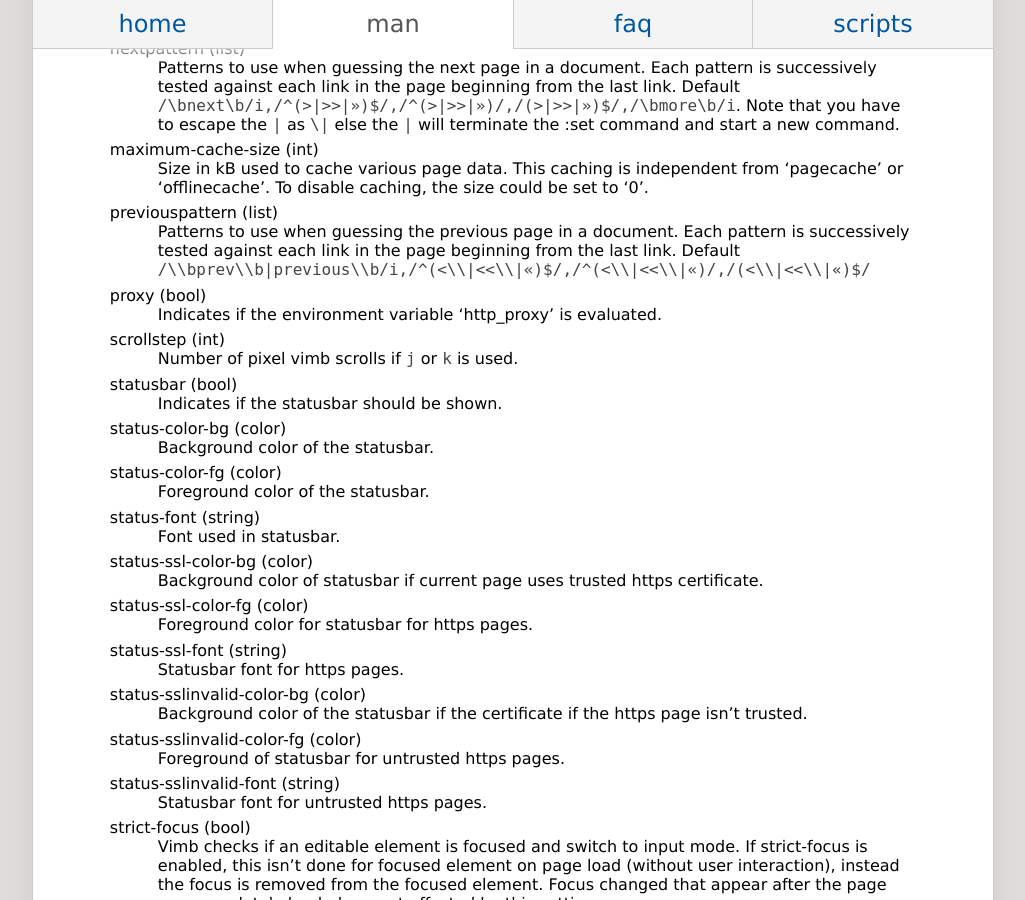
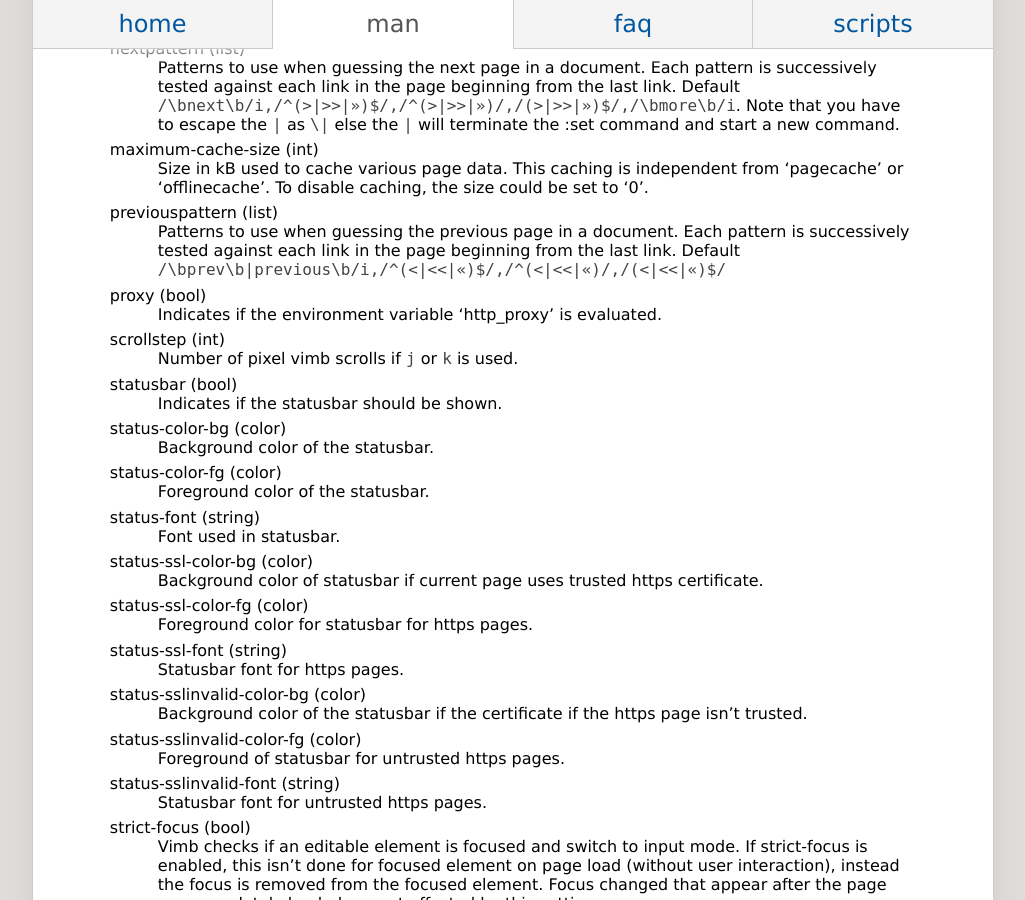
Before and after one commit to fanglingsu/vimb, a Jekyll site: the page built from man.md, in a window 1280 px wide and 900 px high, scrolled down 20229 px. Shown: the whole window, without its empty margins (127-1152 px from the left). Built offline with Jekyll 4.4.1, drawn with Linux system fonts in a browser that asks for light colours.

Commit message:
Fixed unneeded backslashes in pattern.

```diff
--- a/man.md
+++ b/man.md
@@ -1303,7 +1303,7 @@ previouspattern (list)
 : Patterns to use when guessing the previous page in a document. Each pattern is
   successively tested against each link in the page beginning from the last
   link. Default
-  `/\\bprev\\b|previous\\b/i,/^(<\\|<<\\|«)$/,/^(<\\|<<\\|«)/,/(<\\|<<\\|«)$/`
+  `/\bprev\b|previous\b/i,/^(<|<<|«)$/,/^(<|<<|«)/,/(<|<<|«)$/`
 
 proxy (bool)
 : Indicates if the environment variable 'http_proxy' is evaluated.
```
